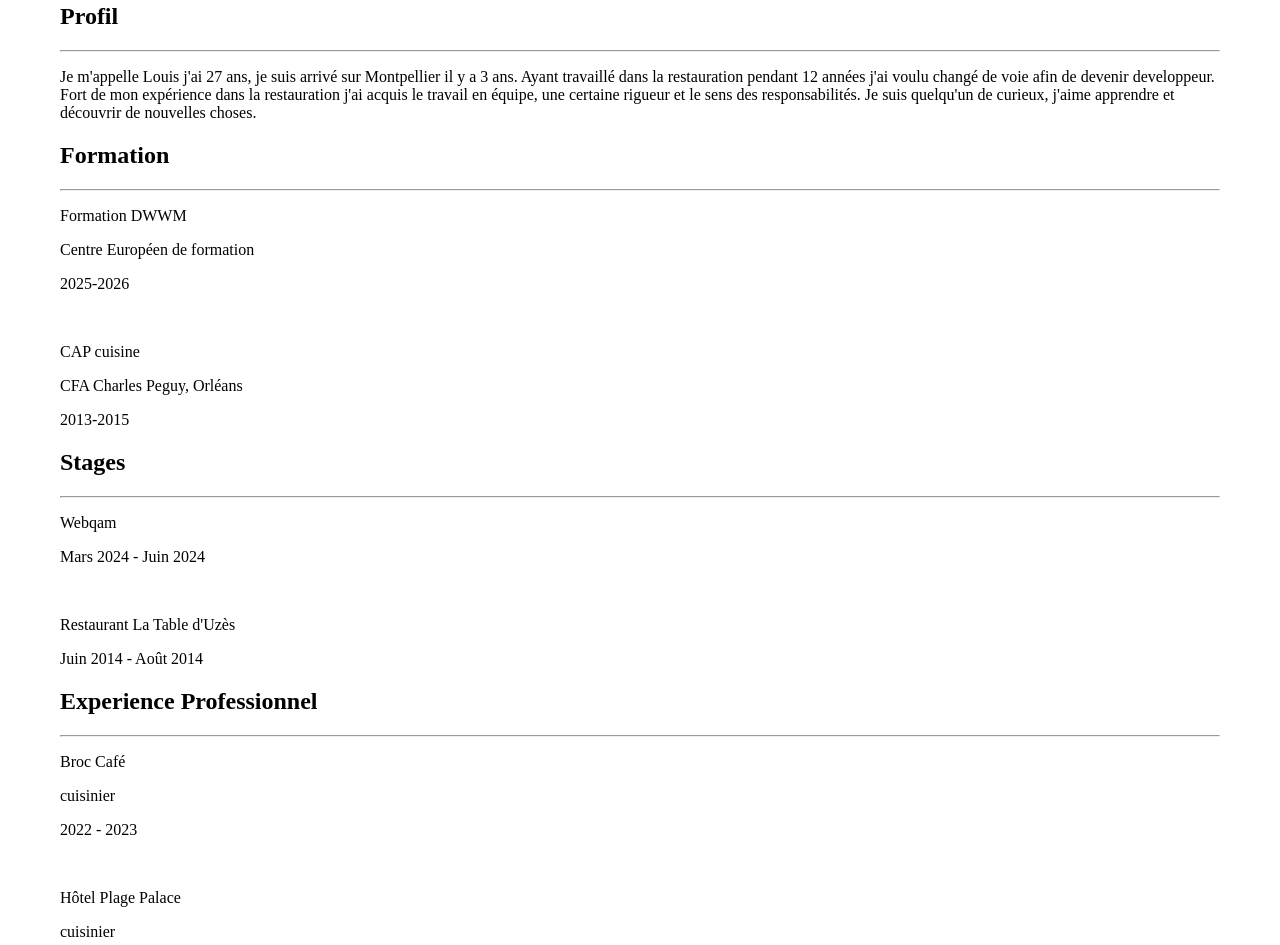
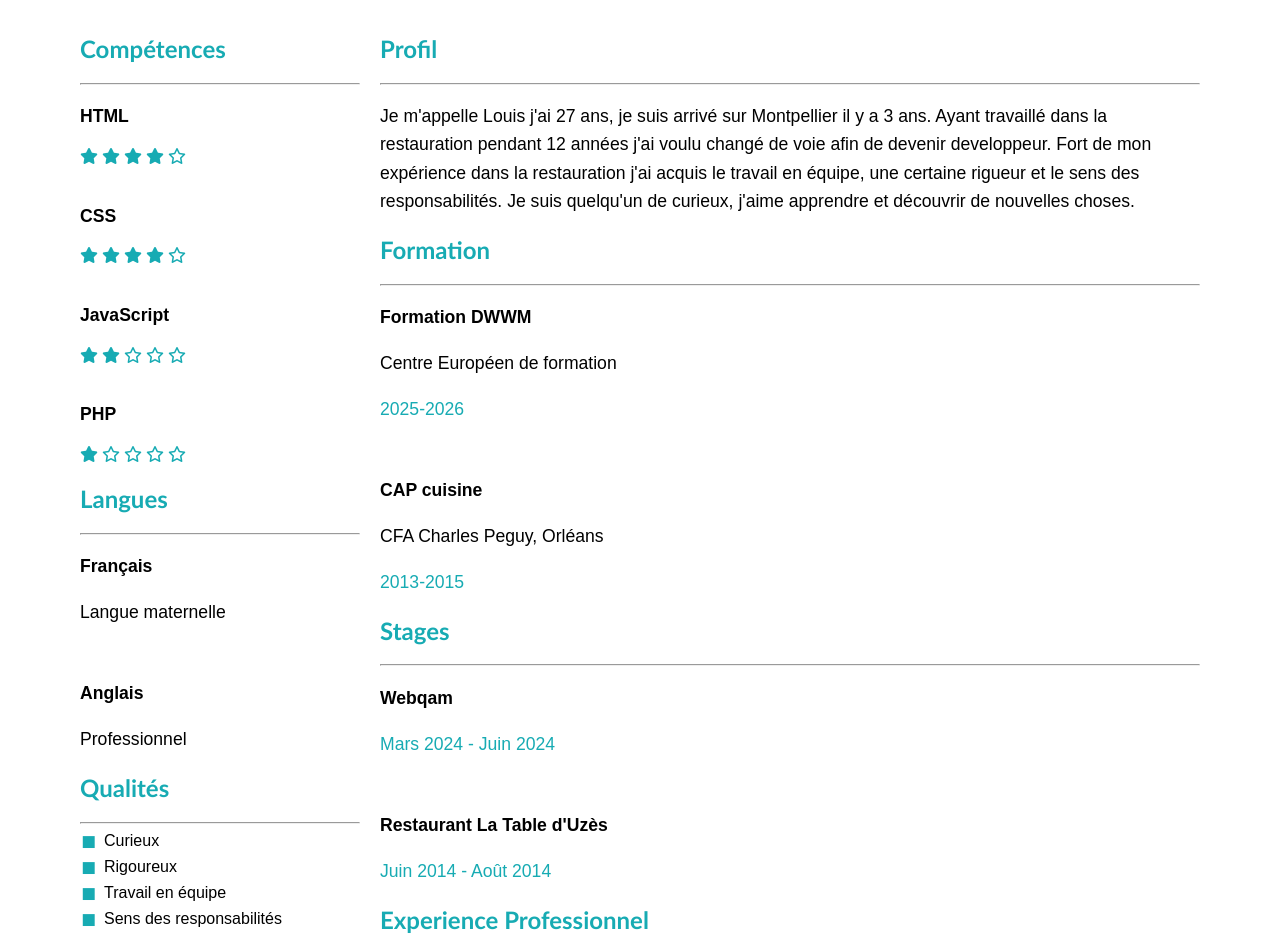
Before and after one commit to JopraZ/CV, a plain HTML site: page CV.html in a window 1280 px wide. Shown: the part 343-1288 px from the top of the page. Drawn offline with Linux system fonts and the light colour scheme; a web font is replaced by a local one.

Commit message:
general content done

```diff
--- a/CSS/main_content.css
+++ b/CSS/main_content.css
@@ -0,0 +1,68 @@
+main {
+  display: flex;
+  width: 100%;
+  gap: 20px;
+  padding: 20px;
+  box-sizing: border-box;
+  flex-direction: row-reverse;
+}
+
+main > .compétences {
+  flex: 0 0 25%;
+}
+
+main > .central {
+  flex: 1;
+}
+
+h2 {
+    font-family: Lato-Bold, sans-serif;
+    color: #17abb3;
+}
+
+p {
+    font-family: Raleway, sans-serif;
+    font-size: 1.1rem;
+    line-height: 1.6;
+}
+
+
+.qualités ul,
+.loisirs ul {
+    list-style: none;
+    padding-left: 1.5em;
+    margin: 0;
+}
+
+
+.qualités li,
+.loisirs li {
+    font-family: Raleway, sans-serif;
+    position: relative;
+    color: black;
+    margin-bottom: 0.5em;
+}
+
+
+.qualités li::before,
+.loisirs li::before {
+    content: "\25AA";
+    color: #17abb3;
+    font-size: 3em;
+    position: absolute;
+    left: -0.5em;
+    top: -0.4em;
+}
+
+.stars {
+     color: #17abb3;
+}
+
+.bold {
+    font-family: Raleway-Bold, sans-serif;
+    font-weight: bold;
+}
+
+.blue_date {
+    color: #17abb3;
+}
--- a/CV.html
+++ b/CV.html
@@ -6,6 +6,7 @@
     <link rel="stylesheet" href="https://cdnjs.cloudflare.com/ajax/libs/font-awesome/6.5.0/css/all.min.css">
     <link rel="stylesheet" href="CSS/global.css">
     <link rel="stylesheet" href="CSS/header.css">
+    <link rel="stylesheet" href="CSS/main_content.css">
     <title>CV</title>
 </head>
 <body>
@@ -40,40 +41,40 @@
             <section class="formation">
                 <h2>Formation</h2>
                 <hr>
-                <P>Formation DWWM</P>
+                <P class="bold">Formation DWWM</P>
                 <p>Centre Européen de formation</p>
-                <p>2025-2026</p>
+                <p class="blue_date">2025-2026</p>
                 <br>
-                <p>CAP cuisine</p>
+                <p class="bold">CAP cuisine</p>
                 <p>CFA Charles Peguy, Orléans</p>
-                <p>2013-2015</p>
+                <p class="blue_date">2013-2015</p>
             </section>
             <section class="stages">
                 <h2>Stages</h2>
                 <hr>
-                <p>Webqam</p>
-                <p>Mars 2024 - Juin 2024</p>
+                <p class="bold">Webqam</p>
+                <p class="blue_date">Mars 2024 - Juin 2024</p>
                 <br>
-                <p>Restaurant La Table d'Uzès</p>
-                <p>Juin 2014 - Août 2014</p>
+                <p class="bold">Restaurant La Table d'Uzès</p>
+                <p class="blue_date">Juin 2014 - Août 2014</p>
             </section>
             <section class="exp">
                 <h2>Experience Professionnel</h2>
                 <hr>
-                <p>Broc Café</p>
+                <p class="bold">Broc Café</p>
                 <p>cuisinier</p>
-                <p>2022 - 2023</p>
+                <p class="blue_date">2022 - 2023</p>
                 <br>
-                <p>Hôtel Plage Palace</p>
+                <p class="bold">Hôtel Plage Palace</p>
                 <p>cuisinier</p>
-                <p>2023 - 2025</p>
+                <p class="blue_date">2023 - 2025</p>
             </section>
         </div>
-        <div>
-            <section class="compétences">
+        <div  class="compétences">
+            <section>
                 <h2>Compétences</h2>
                 <hr>
-                <p>HTML</p>
+                <p class="bold">HTML</p>
                 <div class="stars">
                     <i class="fa-solid fa-star"></i>
                     <i class="fa-solid fa-star"></i>
@@ -82,7 +83,7 @@
                     <i class="fa-regular fa-star"></i>
                 </div>
                 <br>
-                <p>CSS</p>
+                <p class="bold">CSS</p>
                 <div class="stars">
                     <i class="fa-solid fa-star"></i>
                     <i class="fa-solid fa-star"></i>
@@ -91,7 +92,7 @@
                     <i class="fa-regular fa-star"></i>
                 </div>
                 <br>
-                <p>JavaScript</p>
+                <p class="bold">JavaScript</p>
                 <div class="stars">
                     <i class="fa-solid fa-star"></i>
                     <i class="fa-solid fa-star"></i>
@@ -100,7 +101,7 @@
                     <i class="fa-regular fa-star"></i>
                 </div>
                 <br>
-                <p>PHP</p>
+                <p class="bold">PHP</p>
                 <div class="stars">
                     <i class="fa-solid fa-star"></i>
                     <i class="fa-regular fa-star"></i>
@@ -112,10 +113,10 @@
             <section class="langues">
                 <h2>Langues</h2>
                 <hr>
-                <p>Français</p>
+                <p class="bold">Français</p>
                 <p>Langue maternelle</p>
                 <br>
-                <p>Anglais</p>
+                <p class="bold">Anglais</p>
                 <p>Professionnel</p>
             </section>
             <section class="qualités">
```
